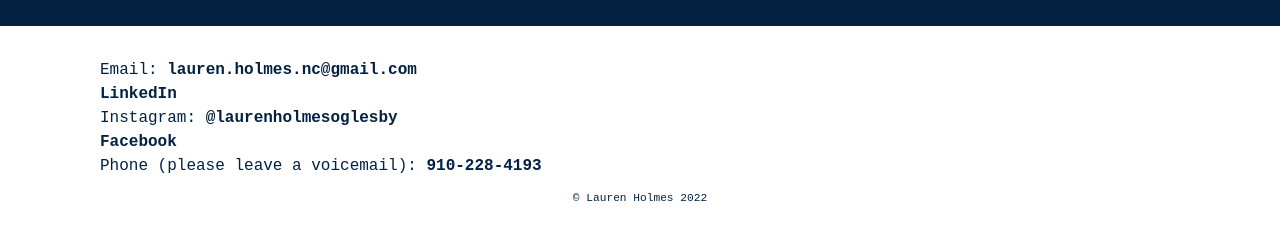
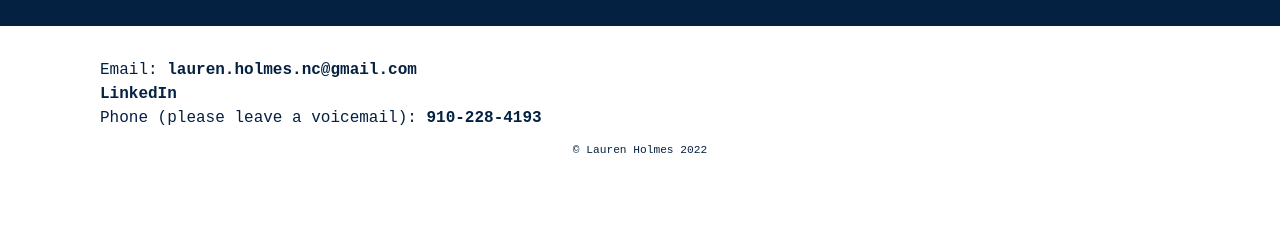
Before and after one commit to lahoog/lahoog.github.io, a plain HTML site: page contact.html in a window 1280 px wide. Shown: the part 193-432 px from the top of the page. Drawn offline with Linux system fonts and the light colour scheme.

Commit message:
Removed social media links

```diff
--- a/contact.html
+++ b/contact.html
@@ -52,10 +52,6 @@
 
                 <div><a href="https://www.linkedin.com/in/lauren--holmes/"><strong>LinkedIn</strong></a></div>
 
-                <div>Instagram: <a href="https://www.instagram.com/laurenholmesoglesby/"><strong>@laurenholmesoglesby</strong></a></div>
-
-                <div><a href="https://www.facebook.com/lalah"><strong>Facebook</strong></a></div>
-
                 <a>Phone (please leave a voicemail): <strong>910-228-4193</strong>
 
             </div>
```
